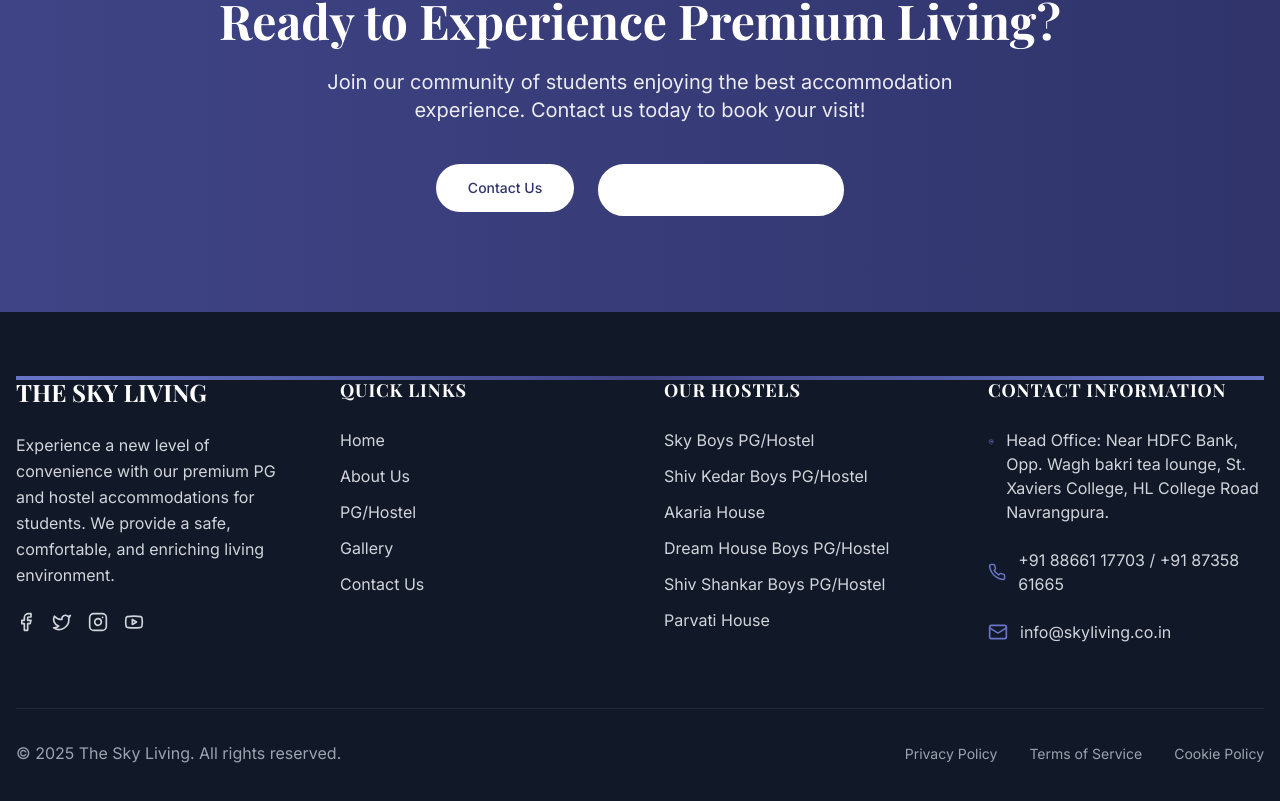
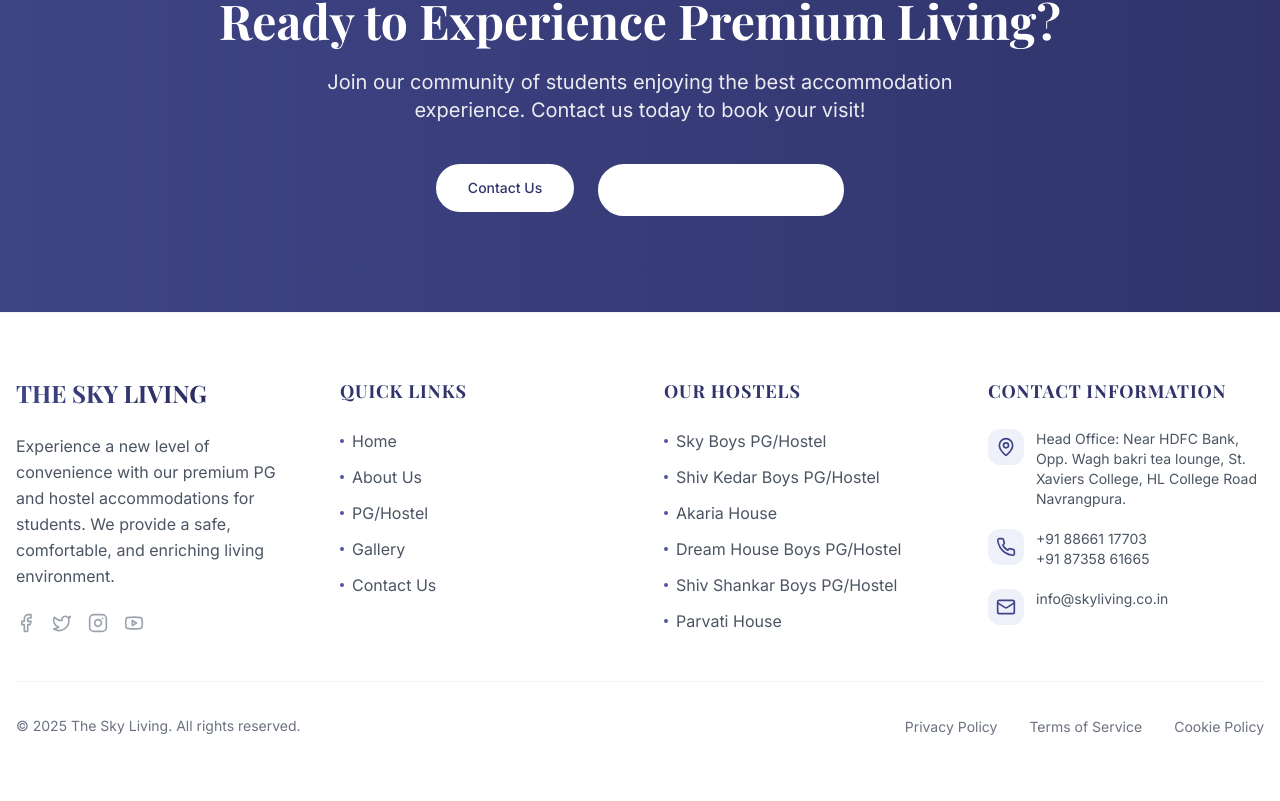
Before and after one commit to varunisrani/skystay-living-hub, a React (Vite) app: page / in a window 1280 px wide. Shown: the part 6082-6883 px from the top of the page. Built offline with nearby package versions, Linux system fonts and the light colour scheme.

Commit message:
Refactor: Improve UI and responsiveness
Redesigned the footer and ensured all components are responsive. Updated the Contact Us section to use a white background, aligning with the provided image. Maintained a modern and improved UI across all pages.

```diff
--- a/src/components/Footer.tsx
+++ b/src/components/Footer.tsx
@@ -5,30 +5,28 @@ import { MapPin, Phone, Mail, Facebook, Instagram, Twitter, Youtube } from 'luci
 
 const Footer = () => {
   return (
-    <footer className="bg-gray-900 text-white">
+    <footer className="bg-white border-t border-gray-100">
       <div className="container mx-auto px-4 py-16">
-        {/* Top section with gradient divider */}
-        <div className="relative pb-16">
-          <div className="absolute top-0 left-0 right-0 h-1 bg-gradient-to-r from-skyliving-400 via-skyliving-600 to-skyliving-400"></div>
-          <div className="grid grid-cols-1 md:grid-cols-2 lg:grid-cols-4 gap-12">
+        {/* Main footer content */}
+        <div className="grid grid-cols-1 md:grid-cols-2 lg:grid-cols-4 gap-12 mb-12">
           {/* About */}
           <div>
-              <h3 className="text-2xl font-heading font-bold mb-6">THE SKY LIVING</h3>
-              <p className="text-gray-300 mb-6 leading-relaxed">
+            <h3 className="text-2xl font-heading font-bold mb-6 bg-clip-text text-transparent bg-gradient-to-r from-skyliving-600 to-skyliving-800">THE SKY LIVING</h3>
+            <p className="text-gray-600 mb-6 leading-relaxed">
               Experience a new level of convenience with our premium PG and hostel accommodations for students.
               We provide a safe, comfortable, and enriching living environment.
             </p>
             <div className="flex space-x-4">
-                <a href="#" className="text-gray-300 hover:text-skyliving-400 transition-colors">
+              <a href="#" className="text-gray-400 hover:text-skyliving-600 transition-colors">
                 <Facebook size={20} />
               </a>
-                <a href="#" className="text-gray-300 hover:text-skyliving-400 transition-colors">
+              <a href="#" className="text-gray-400 hover:text-skyliving-600 transition-colors">
                 <Twitter size={20} />
               </a>
-                <a href="#" className="text-gray-300 hover:text-skyliving-400 transition-colors">
+              <a href="#" className="text-gray-400 hover:text-skyliving-600 transition-colors">
                 <Instagram size={20} />
               </a>
-                <a href="#" className="text-gray-300 hover:text-skyliving-400 transition-colors">
+              <a href="#" className="text-gray-400 hover:text-skyliving-600 transition-colors">
                 <Youtube size={20} />
               </a>
             </div>
@@ -36,30 +34,35 @@ const Footer = () => {
 
           {/* Quick Links */}
           <div>
-              <h4 className="text-lg font-bold mb-6 uppercase tracking-wider">Quick Links</h4>
+            <h4 className="text-lg font-bold mb-6 uppercase tracking-wider text-skyliving-700">Quick Links</h4>
             <ul className="space-y-3">
               <li>
-                  <Link to="/" className="text-gray-300 hover:text-white transition-colors hover:pl-2 block">
+                <Link to="/" className="text-gray-600 hover:text-skyliving-600 transition-colors hover:translate-x-1 transform duration-200 flex items-center">
+                  <span className="inline-block w-1 h-1 rounded-full bg-skyliving-500 mr-2"></span>
                   Home
                 </Link>
               </li>
               <li>
-                  <Link to="/about" className="text-gray-300 hover:text-white transition-colors hover:pl-2 block">
+                <Link to="/about" className="text-gray-600 hover:text-skyliving-600 transition-colors hover:translate-x-1 transform duration-200 flex items-center">
+                  <span className="inline-block w-1 h-1 rounded-full bg-skyliving-500 mr-2"></span>
                   About Us
                 </Link>
               </li>
               <li>
-                  <Link to="/accommodations" className="text-gray-300 hover:text-white transition-colors hover:pl-2 block">
+                <Link to="/accommodations" className="text-gray-600 hover:text-skyliving-600 transition-colors hover:translate-x-1 transform duration-200 flex items-center">
+                  <span className="inline-block w-1 h-1 rounded-full bg-skyliving-500 mr-2"></span>
                   PG/Hostel
                 </Link>
               </li>
               <li>
-                  <Link to="/gallery" className="text-gray-300 hover:text-white transition-colors hover:pl-2 block">
+                <Link to="/gallery" className="text-gray-600 hover:text-skyliving-600 transition-colors hover:translate-x-1 transform duration-200 flex items-center">
+                  <span className="inline-block w-1 h-1 rounded-full bg-skyliving-500 mr-2"></span>
                   Gallery
                 </Link>
               </li>
               <li>
-                  <Link to="/contact" className="text-gray-300 hover:text-white transition-colors hover:pl-2 block">
+                <Link to="/contact" className="text-gray-600 hover:text-skyliving-600 transition-colors hover:translate-x-1 transform duration-200 flex items-center">
+                  <span className="inline-block w-1 h-1 rounded-full bg-skyliving-500 mr-2"></span>
                   Contact Us
                 </Link>
               </li>
@@ -68,35 +71,41 @@ const Footer = () => {
 
           {/* Our Hostels */}
           <div>
-              <h4 className="text-lg font-bold mb-6 uppercase tracking-wider">Our Hostels</h4>
+            <h4 className="text-lg font-bold mb-6 uppercase tracking-wider text-skyliving-700">Our Hostels</h4>
             <ul className="space-y-3">
               <li>
-                  <a href="#" className="text-gray-300 hover:text-white transition-colors hover:pl-2 block">
+                <a href="#" className="text-gray-600 hover:text-skyliving-600 transition-colors hover:translate-x-1 transform duration-200 flex items-center">
+                  <span className="inline-block w-1 h-1 rounded-full bg-skyliving-500 mr-2"></span>
                   Sky Boys PG/Hostel
                 </a>
               </li>
               <li>
-                  <a href="#" className="text-gray-300 hover:text-white transition-colors hover:pl-2 block">
+                <a href="#" className="text-gray-600 hover:text-skyliving-600 transition-colors hover:translate-x-1 transform duration-200 flex items-center">
+                  <span className="inline-block w-1 h-1 rounded-full bg-skyliving-500 mr-2"></span>
                   Shiv Kedar Boys PG/Hostel
                 </a>
               </li>
               <li>
-                  <a href="#" className="text-gray-300 hover:text-white transition-colors hover:pl-2 block">
+                <a href="#" className="text-gray-600 hover:text-skyliving-600 transition-colors hover:translate-x-1 transform duration-200 flex items-center">
+                  <span className="inline-block w-1 h-1 rounded-full bg-skyliving-500 mr-2"></span>
                   Akaria House
                 </a>
               </li>
               <li>
-                  <a href="#" className="text-gray-300 hover:text-white transition-colors hover:pl-2 block">
+                <a href="#" className="text-gray-600 hover:text-skyliving-600 transition-colors hover:translate-x-1 transform duration-200 flex items-center">
+                  <span className="inline-block w-1 h-1 rounded-full bg-skyliving-500 mr-2"></span>
                   Dream House Boys PG/Hostel
                 </a>
               </li>
               <li>
-                  <a href="#" className="text-gray-300 hover:text-white transition-colors hover:pl-2 block">
+                <a href="#" className="text-gray-600 hover:text-skyliving-600 transition-colors hover:translate-x-1 transform duration-200 flex items-center">
+                  <span className="inline-block w-1 h-1 rounded-full bg-skyliving-500 mr-2"></span>
                   Shiv Shankar Boys PG/Hostel
                 </a>
               </li>
               <li>
-                  <a href="#" className="text-gray-300 hover:text-white transition-colors hover:pl-2 block">
+                <a href="#" className="text-gray-600 hover:text-skyliving-600 transition-colors hover:translate-x-1 transform duration-200 flex items-center">
+                  <span className="inline-block w-1 h-1 rounded-full bg-skyliving-500 mr-2"></span>
                   Parvati House
                 </a>
               </li>
@@ -105,19 +114,31 @@ const Footer = () => {
 
           {/* Contact Information */}
           <div>
-              <h4 className="text-lg font-bold mb-6 uppercase tracking-wider">Contact Information</h4>
-              <div className="space-y-6">
+            <h4 className="text-lg font-bold mb-6 uppercase tracking-wider text-skyliving-700">Contact Information</h4>
+            <div className="space-y-5">
               <div className="flex items-start">
-                  <MapPin className="h-5 w-5 mr-3 mt-1 text-skyliving-400" />
-                  <span className="text-gray-300">Head Office: Near HDFC Bank, Opp. Wagh bakri tea lounge, St. Xaviers College, HL College Road Navrangpura.</span>
+                <div className="bg-skyliving-50 p-2 rounded-lg mr-3">
+                  <MapPin className="h-5 w-5 text-skyliving-600" />
                 </div>
-                <div className="flex items-center">
-                  <Phone className="h-5 w-5 mr-3 text-skyliving-400" />
-                  <span className="text-gray-300">+91 88661 17703 / +91 87358 61665</span>
+                <div>
+                  <p className="text-gray-600 text-sm">Head Office: Near HDFC Bank, Opp. Wagh bakri tea lounge, St. Xaviers College, HL College Road Navrangpura.</p>
                 </div>
-                <div className="flex items-center">
-                  <Mail className="h-5 w-5 mr-3 text-skyliving-400" />
-                  <span className="text-gray-300">info@skyliving.co.in</span>
+              </div>
+              <div className="flex items-start">
+                <div className="bg-skyliving-50 p-2 rounded-lg mr-3">
+                  <Phone className="h-5 w-5 text-skyliving-600" />
+                </div>
+                <div>
+                  <p className="text-gray-600 text-sm">+91 88661 17703</p>
+                  <p className="text-gray-600 text-sm">+91 87358 61665</p>
+                </div>
+              </div>
+              <div className="flex items-start">
+                <div className="bg-skyliving-50 p-2 rounded-lg mr-3">
+                  <Mail className="h-5 w-5 text-skyliving-600" />
+                </div>
+                <div>
+                  <p className="text-gray-600 text-sm">info@skyliving.co.in</p>
                 </div>
               </div>
             </div>
@@ -125,13 +146,13 @@ const Footer = () => {
         </div>
 
         {/* Bottom section */}
-        <div className="border-t border-gray-800 pt-8">
+        <div className="border-t border-gray-100 pt-8">
           <div className="flex flex-col md:flex-row justify-between items-center">
-            <p className="text-gray-400 mb-4 md:mb-0">© {new Date().getFullYear()} The Sky Living. All rights reserved.</p>
+            <p className="text-gray-500 mb-4 md:mb-0 text-sm">© {new Date().getFullYear()} The Sky Living. All rights reserved.</p>
             <ul className="flex space-x-8">
-              <li><a href="#" className="text-gray-400 hover:text-white text-sm">Privacy Policy</a></li>
-              <li><a href="#" className="text-gray-400 hover:text-white text-sm">Terms of Service</a></li>
-              <li><a href="#" className="text-gray-400 hover:text-white text-sm">Cookie Policy</a></li>
+              <li><a href="#" className="text-gray-500 hover:text-skyliving-600 text-sm">Privacy Policy</a></li>
+              <li><a href="#" className="text-gray-500 hover:text-skyliving-600 text-sm">Terms of Service</a></li>
+              <li><a href="#" className="text-gray-500 hover:text-skyliving-600 text-sm">Cookie Policy</a></li>
             </ul>
           </div>
         </div>
```
Lines whose indentation alone changed are shown as unchanged.
